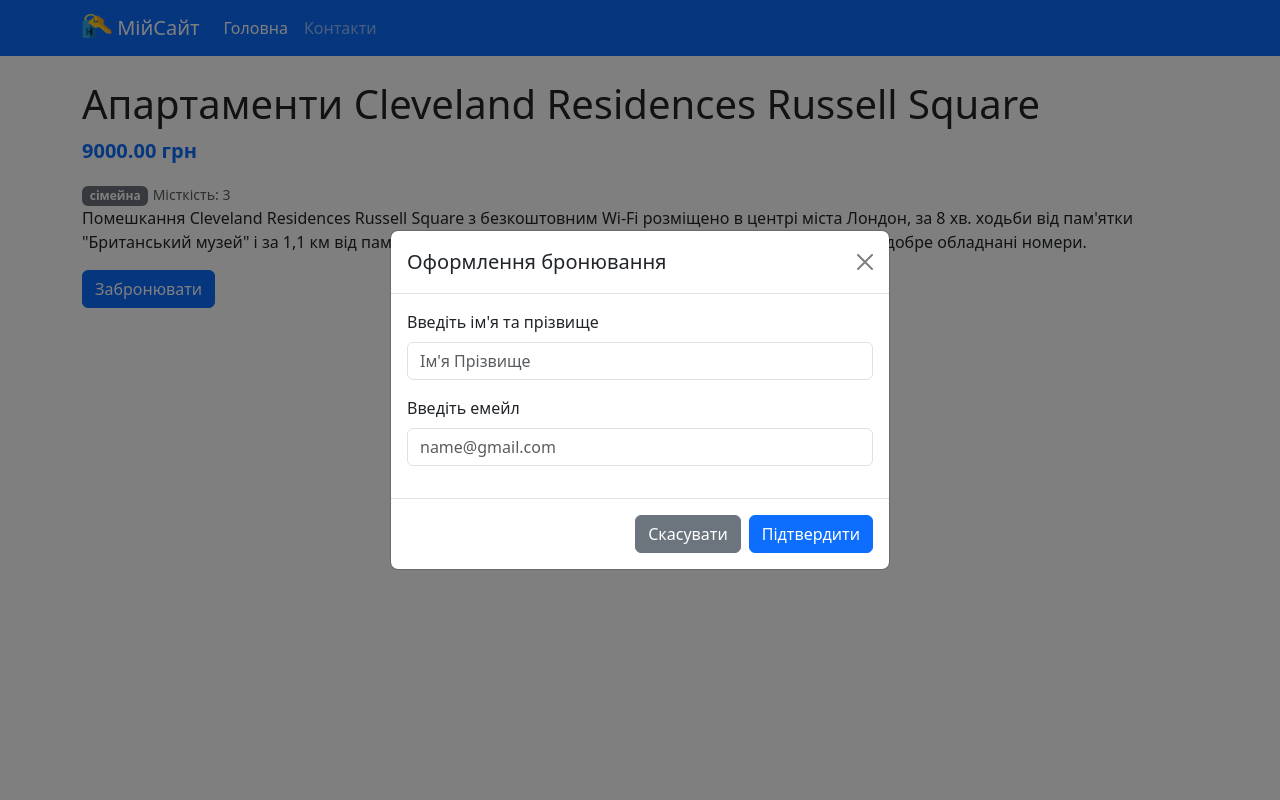
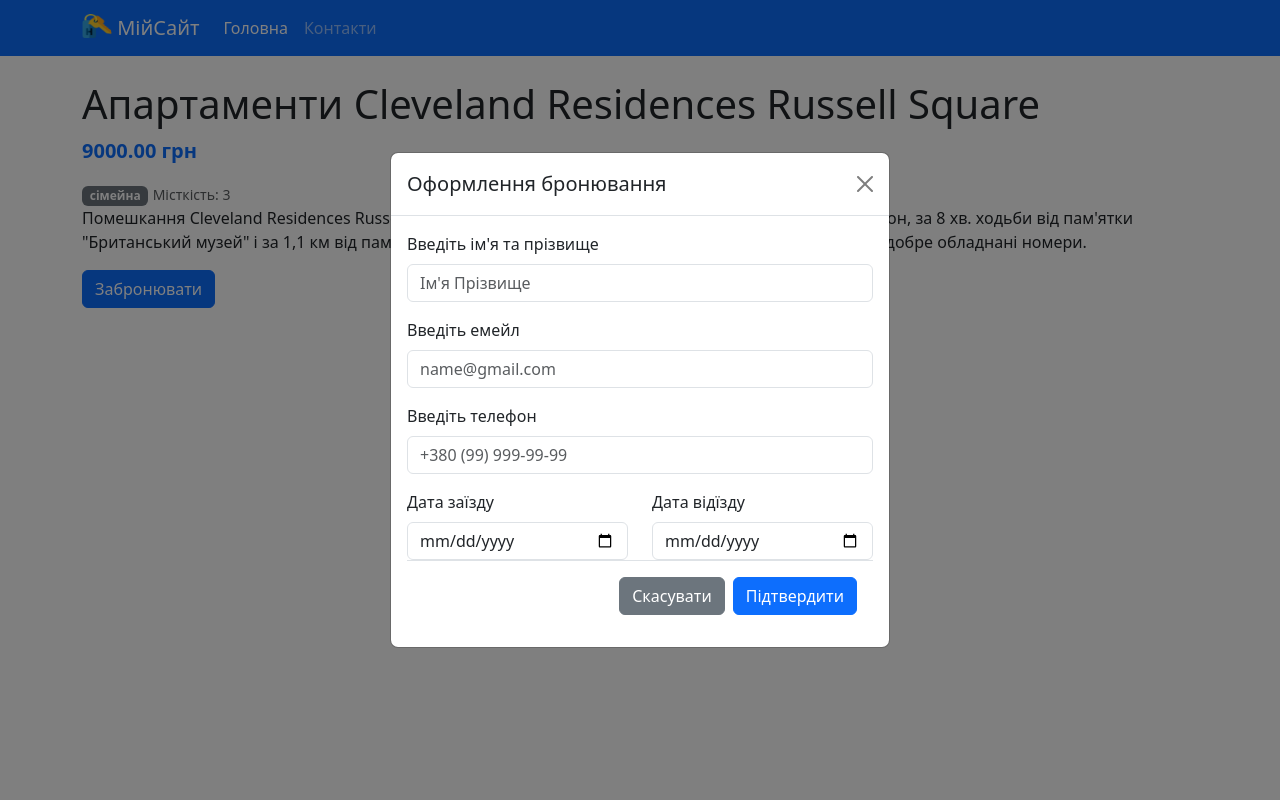
Before and after one commit to name090/booking, a Django app: page /apartment/1/ in a window 1280 px wide, after a click on "Забронювати". Run offline with Django 5.2, Linux system fonts and the light colour scheme; data comes from the database, SQL or seed files in the repository.

Commit message:
Add booking confirmation feature with form handling and new templates

```diff
--- a/booking_app/urls.py
+++ b/booking_app/urls.py
@@ -4,4 +4,5 @@ from . import views
 urlpatterns = [
     path('', views.home, name='home_page'),
     path('apartment/<int:apartment_id>/', views.booking, name='booking_page'),
+        path('confirmation/<int:booking_id>/', views.booking_confirmation, name='booking_confirmation')
 ]
--- a/booking_app/views.py
+++ b/booking_app/views.py
@@ -1,4 +1,4 @@
-from django.shortcuts import render
+from django.shortcuts import render, redirect
 from .models import Apartments, Category, Booking
 
 # Create your views here.
@@ -10,6 +10,32 @@ def home(request):
 def booking(request, apartment_id):
 
     apartments = Apartments.objects.get(id=apartment_id)
+
+    if request.method == 'POST':
+        name = request.POST.get('name')
+        email = request.POST.get('email')
+        phone = request.POST.get('phone')
+        check_in = request.POST.get('check_in')
+        check_out = request.POST.get('check_out')
+
+        booking = Booking.objects.create(
+            name=name,
+            email=email,
+            phone=phone,
+            apartment=apartments,
+            check_in=check_in,
+            check_out=check_out,
+            user=request.user
+        )
+
+
+        return redirect('booking_confirmation', booking_id=booking.id)
+
     context = {"apart": apartments}
+    return render(request, 'booking.html', context)
 
-    return render(request, 'booking.html', context)
+
+def booking_confirmation(request, booking_id):
+    booking = Booking.objects.get(id=booking_id)
+    apartment = booking.apartment
+    return render(request, 'booking_confirmation.html', {'booking': booking, 'apart': apartment})
--- a/templates/booking.html
+++ b/templates/booking.html
@@ -30,17 +30,28 @@
         <div class="modal-body">
 
             <form action="" method="post">
-
+                {% csrf_token %}
                 <div class="mb-3">
-                <label for="formGroupExampleInput" class="form-label">Введіть ім'я та прізвище</label>
-                <input required type="text" name="name" class="form-control" id="formGroupExampleInput" placeholder="Ім'я Прізвище">
+                    <label for="formGroupExampleInput" class="form-label">Введіть ім'я та прізвище</label>
+                    <input required type="text" name="name" class="form-control" id="formGroupExampleInput" placeholder="Ім'я Прізвище">
                 </div>
                 <div class="mb-3">
-                <label for="formGroupExampleInput2" class="form-label">Введіть емейл</label>
-                <input required type="email" name="email" class="form-control" id="formGroupExampleInput2" placeholder="name@gmail.com">
+                    <label for="formGroupExampleInput2" class="form-label">Введіть емейл</label>
+                    <input required type="email" name="email" class="form-control" id="formGroupExampleInput2" placeholder="name@gmail.com">
                 </div>
-                <!-- Інші поля -->
-
+                <div class="mb-3">
+                    <label for="formGroupExampleInput3" class="form-label">Введіть телефон</label>
+                    <input required type="text" name="phone" class="form-control" id="formGroupExampleInput3" placeholder="+380 (99) 999-99-99">
+                </div>
+                <div class="row">
+                    <div class="col-md-6">
+                    <label for="inputEmail4" class="form-label">Дата заїзду</label>
+                    <input required type="date" name="check_in" class="form-control" id="inputEmail4">
+                </div>
+                <div class="col-md-6">
+                    <label for="inputPassword4" class="form-label">Дата відїзду</label>
+                    <input required type="date" name="check_out" class="form-control" id="inputPassword4">
+                </div>
         </div>
         <div class="modal-footer">
             <button type="button" class="btn btn-secondary" data-bs-dismiss="modal">Скасувати</button>
```
Also changed, not shown: templates/booking_confirmed.html (added, +24 -0 lines).
